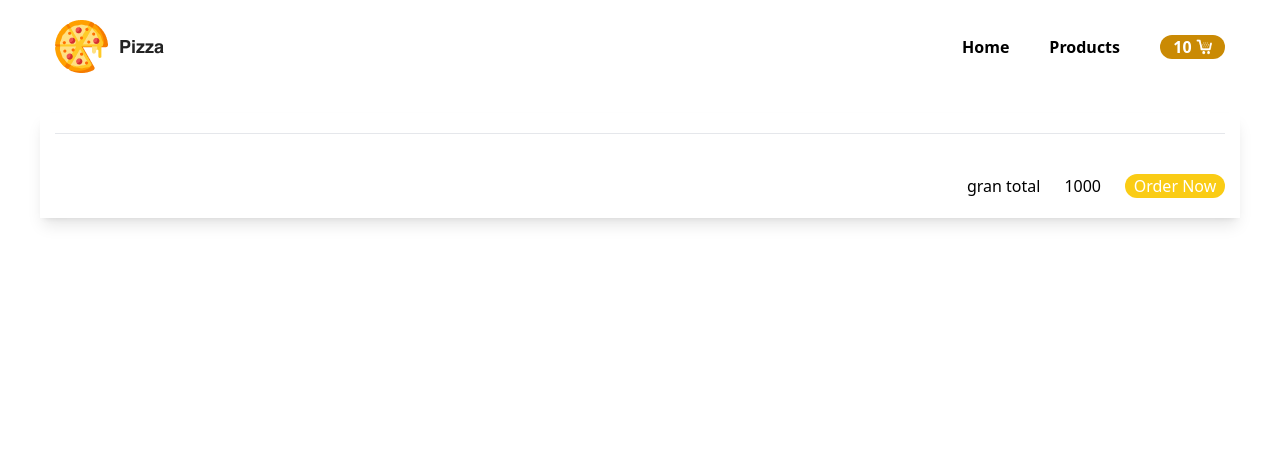
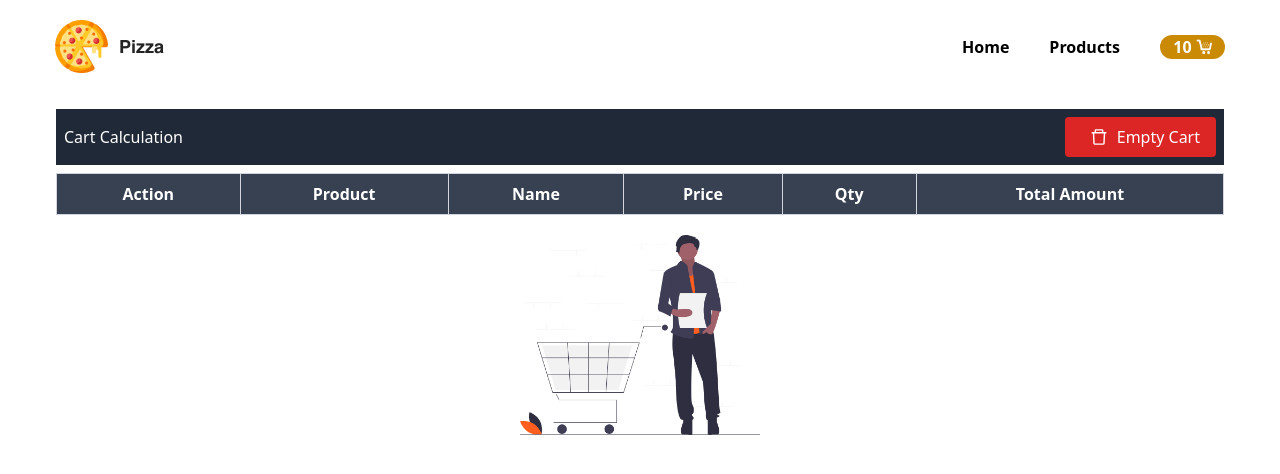
Before and after one commit to Umar7070/Pizza_order, a Next.js app: page /cart in a window 1280 px wide. Shown: the top 474 px of the page. Built offline with nearby package versions, Linux system fonts and the light colour scheme.

Commit message:
working cart com  add to pricing

```diff
--- a/app/cart/page.jsx
+++ b/app/cart/page.jsx
@@ -1,48 +1,135 @@
 "use client";
 import { UserContext } from "@/context/MyContext";
-import React, { useContext } from "react";
+import React, { useContext, useState } from "react";
+import { AiOutlineDelete } from "react-icons/ai";
 
 const Cart = () => {
-  const { addItem, setAddItem,deleteItem } = useContext(UserContext);
+  const {
+    addItem,
+    deleteCart,
+    clearAll,
+    incrementHandle,
+    decrementItem,
+    total,
+    setTotal,
+    orderNow,
+  } = useContext(UserContext);
 
-
-
+  const subTotal = addItem.reduce(
+    (curEle, item) => curEle + item.price * item.qnty,
+    0
+  );
+  setTotal(subTotal);
   return (
     <>
-      <div className="container mx-auto lg-w-1/2 w-full my-10 shadow-lg py-5 flex flex-col gap-10 ">
-        {addItem.map((curEle, index) => {
-          return (
-            <div key={index}>
-              <div className="flex  justify-between items-center rounded-full">
-                <div className="flex items-center gap-5">
-                  <img src={curEle.images} alt="" className="h-[50px]" />
-                  <span>{curEle.title}</span>
-                </div>
+      <div className="container mx-auto p-4">
+        <div className="container flex justify-between items-center bg-gray-800 text-white p-2">
+          <span>Cart Calculation</span>
+          <button
+            onClick={clearAll}
+            className="flex items-center bg-red-600 px-4 py-2 rounded"
+          >
+            <span className="mx-2 text-xl">
+              <AiOutlineDelete />
+            </span>
+            <span className="capitalize">empty cart</span>
+          </button>
+        </div>
 
-                <div className="flex gap-6 ">
-                  <button className="bg-yellow-400 w-[50px] rounded-full text-1xl font-bold">
-                    +
-                  </button>
-                  <p>1</p>
-                  <button className="bg-yellow-400 w-[50px] rounded-full text-1xl font-bold ">
-                    -
-                  </button>
-                </div>
-                <div>{curEle.price}</div>
-                <div>
-                  <button onClick={()=>deleteItem(curEle)}  className="bg-red-700 text-white w-[80px] capitalize rounded-full">
-                    delete
-                  </button>
-                </div>
-              </div>
-            </div>
-          );
-        })}
-        <hr />
-        <div className="flex justify-end gap-6">
-          <h4>gran total </h4> <span> 1000 </span>
-          <button className="w-[100px] text-white bg-yellow-400  rounded-full capitalize">order now</button>
+        <table className="table-auto w-full mt-2">
+          <thead>
+            <tr className="bg-gray-700 text-white">
+              <th className="border border-gray-300 px-4 py-2 text-center">
+                Action
+              </th>
+              <th className="border border-gray-300 px-4 py-2 text-center">
+                Product
+              </th>
+              <th className="border border-gray-300 px-4 py-2 text-center">
+                Name
+              </th>
+              <th className="border border-gray-300 px-4 py-2 text-center">
+                Price
+              </th>
+              <th className="border border-gray-300 px-4 py-2 text-center">
+                Qty
+              </th>
+              <th className="border border-gray-300 px-4 py-2 text-center">
+                Total Amount
+              </th>
+            </tr>
+          </thead>
+
+          <tbody>
+            {addItem.map((curEle, index) => {
+              return (
+                <>
+                  <tr>
+                    <td className="border border-gray-300 px-4 py-2 text-center">
+                      <AiOutlineDelete
+                        onClick={() => deleteCart(curEle)}
+                        className="text-red-600 mx-auto text-2xl"
+                      />
+                    </td>
+                    <td className="border border-gray-300 px-4 py-2">
+                      <img
+                        src={curEle?.imgdata}
+                        alt="Punjabi"
+                        className="h-10 mx-auto"
+                      />
+                    </td>
+                    <td className="border border-gray-300 px-4 py-2 text-center">
+                      {curEle.rname}
+                    </td>
+                    <td className="border border-gray-300 px-4 py-2 text-center">
+                      {curEle.price }
+                    </td>
+                    <td className="border border-gray-300 px-4 py-2 text-center">
+                      <div className="flex  items-center justify-evenly">
+                        <button
+                          onClick={() => decrementItem(curEle)}
+                          className="bg-gray-300 px-2  font-bold text-3xl"
+                        >
+                          -
+                        </button>
+                        <p>{curEle.qnty}</p>
+                        <button
+                          onClick={() => incrementHandle(curEle)}
+                          className="bg-gray-300 px-2  text-2xl"
+                        >
+                          +
+                        </button>
+                      </div>
+                    </td>
+                    <td className="border border-gray-300 px-4 py-2 text-center">
+                      {curEle.price * curEle.qnty}
+                    </td>
+                  </tr>
+                </>
+              );
+            })}
+          </tbody>
+        </table>
+        {addItem.length === 0 && (
+          <div className="flex justify-center  items-center my-5">
+            <img src="/img/empty-cart.png" alt="" className="h-[200px] " />
+          </div>
+        )}
+
+        {addItem.length > 0 && (
+          <>
+          <div className="flex justify-end my-5 ">
+            <p className="capitalize text-2xl font-bold text-gray-500">
+              total price : <span> ₹ {total} </span>
+            </p>
+
+          </div>
+
+        <div className="flex justify-end">
+          <button onClick={orderNow}  className="bg-orange-400 p-1 px-4 text-white font-bold rounded-full capitalize">order now</button>
         </div>
+          </>
+        )}
       </div>
     </>
   );
--- a/app/components/HomeProduct.jsx
+++ b/app/components/HomeProduct.jsx
@@ -1,14 +1,19 @@
-import React from "react";
+"use client";
+
+import React, { useContext, useState } from "react";
 import Cardsdata from "@/constant/constant";
+import { UserContext } from "@/context/MyContext";
 
 const HomeProduct = () => {
+  const { handleClick, isAdding } = useContext(UserContext);
+  console.log("isadding", isAdding);
   return (
     <>
       <div className="container grid grid-cols-4 pb-2 gap-5">
         {Cardsdata.map((curEle, index) => {
           return (
             <div key={index}>
-              <div className="w-[100%] shadow-lg rounded-lg p-3 hover:shadow-2xl hover:scale-105 transition duration-300 ease-in-out">
+              <div className="w-[100%] shadow-lg  rounded-lg p-3 hover:shadow-2xl hover:scale-105 transition duration-300 ease-in-out">
                 <div className="flex justify-center items-center">
                   <img
                     src={curEle?.imgdata}
@@ -21,13 +26,20 @@ const HomeProduct = () => {
                   <p className="text-xl text-blue-700">₹{curEle.price}</p>
                 </div>
                 <p className="text-center font-bold my-3 text-gray-600">
-                 {curEle.address}
+                  {curEle.address}
                 </p>
                 <div className="flex justify-between items-center my-2">
-                  <img src={curEle.arrimg} alt="" className="h-5" />
-                  <div className="bg-orange-400 rounded-full   px-2">
-                    <button className="capitalize text-white">add</button>
-                  </div>
+                  <button
+                    onClick={() => handleClick(curEle)}
+                    className={`${
+                      isAdding === curEle?.id ? "bg-green-500" : "bg-orange-500"
+                    } capitalize  px-3 rounded-full`}
+                  >
+                    {isAdding === curEle.id ? "added" : "add"}
+                  </button>
+                  <p className="bg-green-500 text-white px-3 rounded-full">
+                    {curEle.rating}
+                  </p>
                 </div>
               </div>
             </div>
--- a/context/MyContext.js
+++ b/context/MyContext.js
@@ -1,70 +1,99 @@
-// "use client";
+"use client";
 
-// import React, { createContext, useState } from "react";
-
-// export const UserContext = createContext();
-
-// const MyContext = ({ children }) => {
-//   const [addItem, setAddItem] = useState([]);
-//   const handleclick = (curEle)=>{
-//     console.log('func',curEle)
-//     alert('click me')
-//     setAddItem([...addItem,curEle])
-//   }
-//   console.log(addItem)
-//   return (
-//     <UserContext.Provider
-//       value={{
-//         addItem,
-//         setAddItem,
-//         handleclick
-//       }}
-//     >
-//       {children}
-//     </UserContext.Provider>
-//   );
-// };
-
-// export default MyContext;
-"use client";
-import { ToastContainer, toast } from 'react-toastify';
-import 'react-toastify/dist/ReactToastify.css';
 import React, { createContext, useState } from "react";
 export const UserContext = createContext();
+import { ToastContainer, toast } from "react-toastify";
+import "react-toastify/dist/ReactToastify.css";
 
 const MyContext = ({ children }) => {
   const [addItem, setAddItem] = useState([]);
+  const [total, setTotal] = useState(0);
+  const [isAdding, setIsAdding] = useState(false);
 
   const handleClick = (curEle) => {
-    console.log("click me", curEle);
-    toast.success('cart added successfully',{
-      position:'top-center',
-      autoClose:1000
-    })
-    setAddItem([...addItem, curEle]);
+    console.log(curEle, "curEle");
+    setAddItem([...addItem, { ...curEle, qnty: 1 }]);
+    toast.success("added to your cart", {
+      position: "top-center",
+      autoClose: 1000,
+    });
+    setIsAdding(curEle.id);
+    setTimeout(() => {
+      setIsAdding(false);
+    }, 2000);
   };
-  console.log(addItem)
 
-  // deleteItem
+  console.log(addItem);
 
-  const deleteItem =(item)=>{
-    const del = addItem.filter((ele)=>{
-      return item !== ele
-    })
-    setAddItem(del)
-    toast.error('cart delete successfully',{
-      position:'top-center',
-      autoClose:1000,
-    })
-  }
+  // deletecart --------------
+
+  const deleteCart = (ele) => {
+    const deletItem = addItem.filter((item) => {
+      return ele.id !== item.id;
+    });
+    toast.error("cart item is deleted", {
+      position: "top-center",
+      autoClose: 1000,
+    });
+    setAddItem(deletItem);
+  };
+
+  // clearAll  -----------------
+
+  const clearAll = () => {
+    setAddItem([]);
+  };
+
+  const incrementHandle = (curEle) => {
+    const incrementItem = addItem.map((item) => {
+      return item.id === curEle.id ? { ...item, qnty: (item.qnty += 1) } : item;
+    });
+    setAddItem(incrementItem);
+  };
+
+  // decrementItem
+
+  const decrementItem = (curEle) => {
+    if (curEle.qnty === 1) {
+      return;
+    }
+    const decremet = addItem.map((value) => {
+      return value.id === curEle.id
+        ? { ...value, qnty: (value.qnty -= 1) }
+        : value;
+    });
+    setAddItem(decremet);
+  };
+
+  // orderNow
+
+  const orderNow = () => {
+    setAddItem([]);
+    toast.success("order now successfully", {
+      position: "top-center",
+      autoClose: 1000,
+    });
+  };
 
   return (
-    <UserContext.Provider value={{ addItem, setAddItem, handleClick,deleteItem }}>
+    <UserContext.Provider
+      value={{
+        handleClick,
+        addItem,
+        setAddItem,
+        deleteCart,
+        clearAll,
+        incrementHandle,
+        decrementItem,
+        total,
+        setTotal,
+        orderNow,
+        isAdding,
+      }}
+    >
       {children}
       <ToastContainer />
-
     </UserContext.Provider>
-
   );
 };
 
--- a/package.json
+++ b/package.json
@@ -13,6 +13,7 @@
     "next": "^14.2.9",
     "react": "^18",
     "react-dom": "^18",
+    "react-icons": "^5.3.0",
     "react-toastify": "^10.0.5"
   },
   "devDependencies": {
```
Also changed, not shown: app/page.js (+4 -3 lines), public/img/empty-cart.png (added), 1 other file (tests, documents, lock files or other folders).
